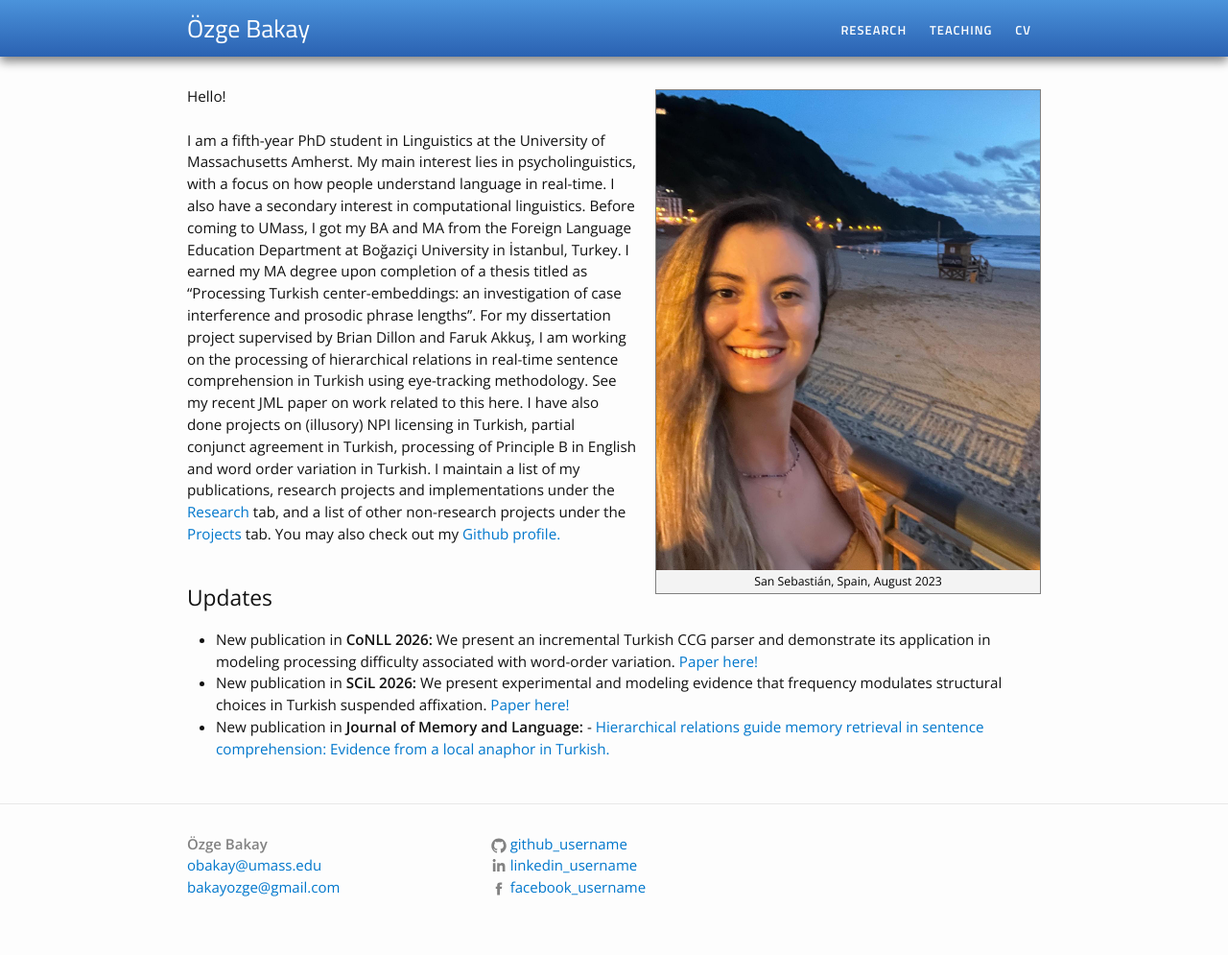
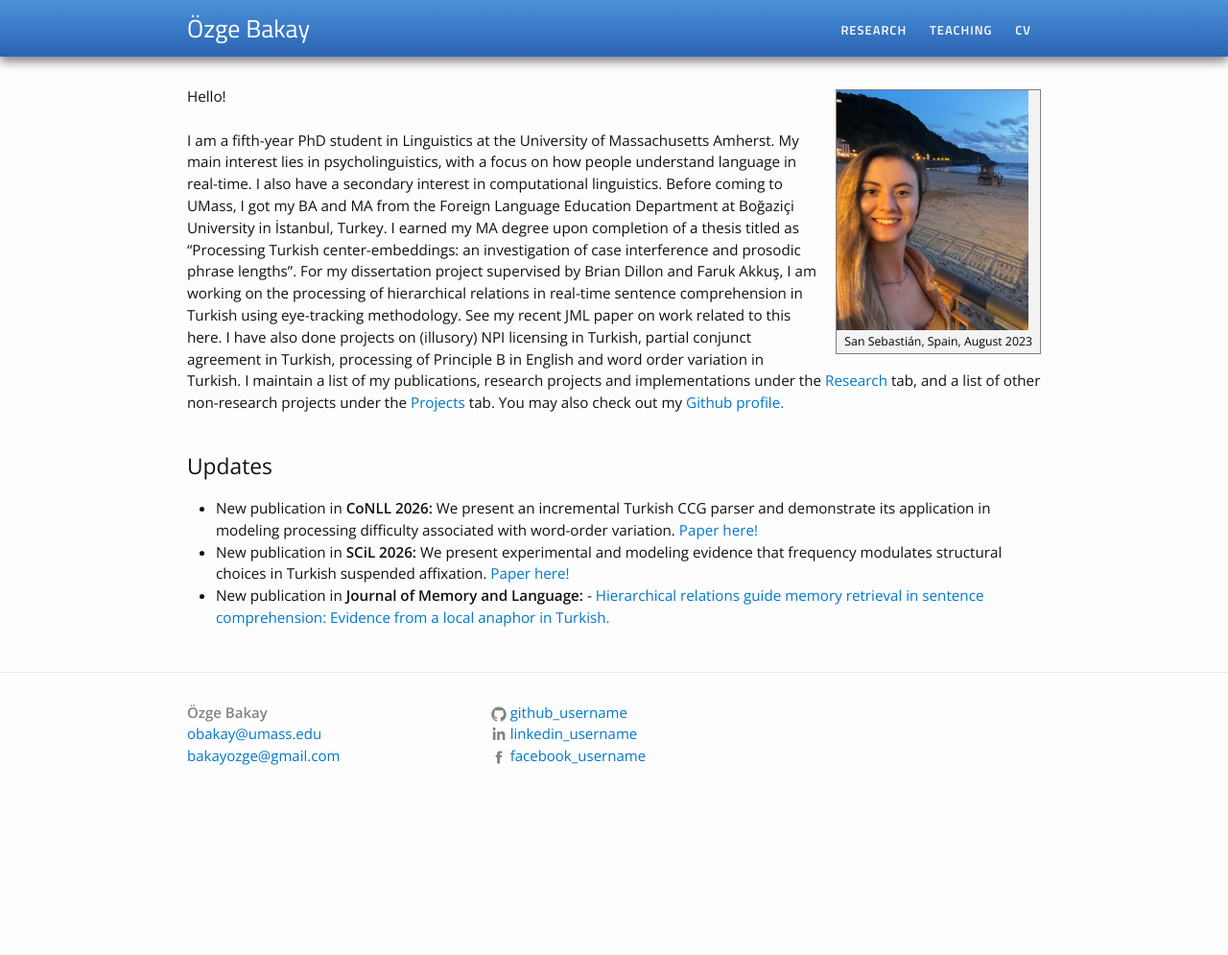
Before and after one commit to ozgebakay/ozgebakay.github.io, a Jekyll site: the page built from index.html, in a window 1280 px wide. Shown: the whole page at 96% size. Built offline with Jekyll 4.4.1, drawn with Linux system fonts in a browser that asks for light colours; after the commit the page ends 900 px from its top, so only the background shows below that.

Commit message:
Update image.html

```diff
--- a/_includes/image.html
+++ b/_includes/image.html
@@ -1,6 +1,6 @@
 <dl id="" class="wp-caption align{{include.align}}" style="max-width: {{include.width}}px">
 
-<dt><a href="{{ site.baseurl }}{{ include.href }}"><img class="" src="{{ site.baseurl }}{{ include.url }}" alt="{{ include.caption }}" /></a></dt>
+<dt><a href="{{ site.baseurl }}{{ include.href }}"><img class="" src="{{ site.baseurl }}{{ include.url }}" alt="{{ include.caption }}" height="{{ include.height }}" /></a></dt>
 
 <dd>{{ include.caption }}</dd>
 </dl>
```
